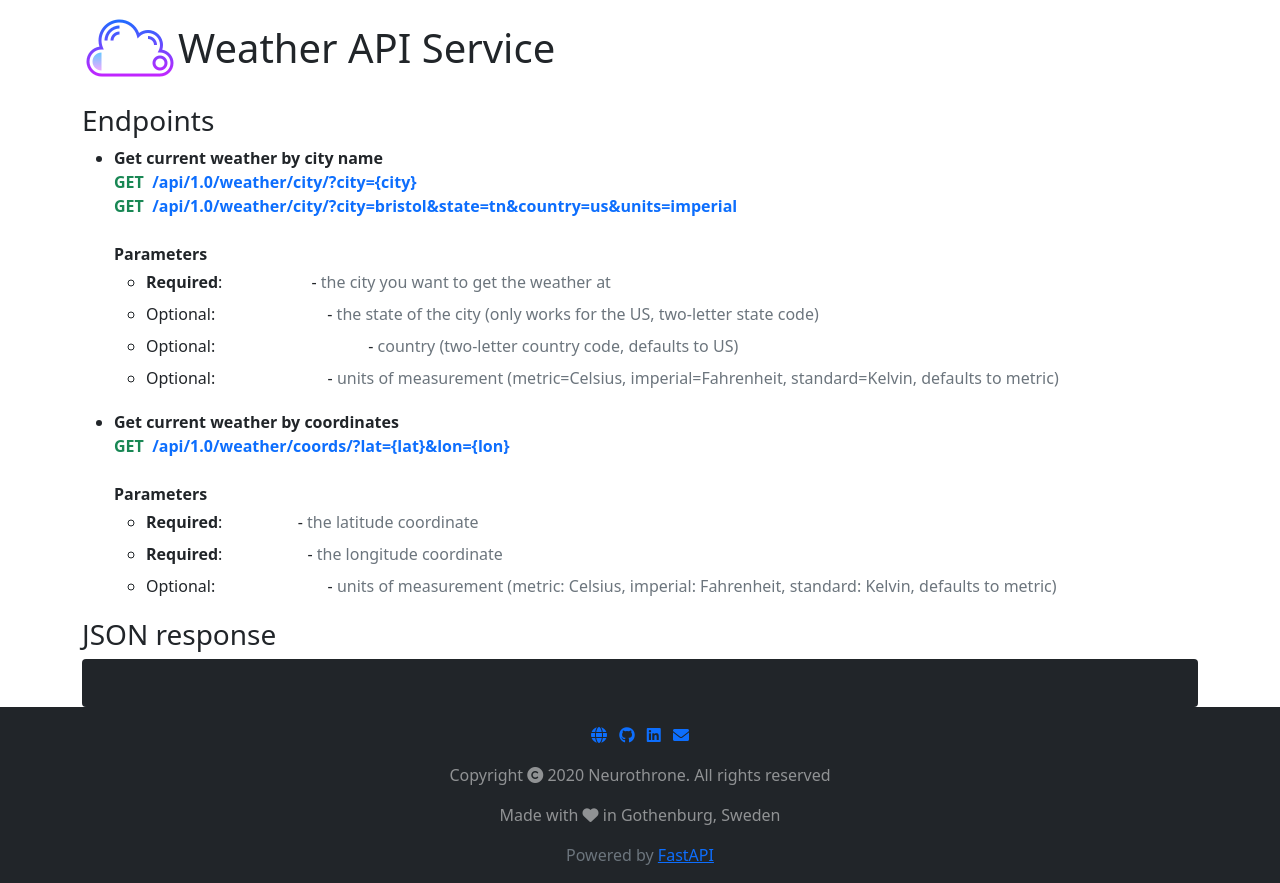
After one commit to neurothrone/weather-api, a Python web app: template app/templates/open/index.html in a window 1280 px wide. The commit adds this page. Run offline with Jinja, Linux system fonts and the light colour scheme; the template is opened without the code that fills it: most values are stand-ins (such as "Sample title", 1, 10 or a date in 2020); some libraries are stand-ins or nearby versions.

Commit message:
add templates for root() route

```diff
--- /dev/null
+++ b/app/templates/open/index.html
@@ -0,0 +1,79 @@
+{% extends "shared/base.html" %}
+
+{% block page_content %}
+    {{ super() }}
+    <h3>Endpoints</h3>
+
+    <ul>
+        <li><strong>Get current weather by city name</strong>
+            <br>
+            <span class="fw-bold text-success">GET</span>&nbsp;
+            <a class="text-decoration-none"
+               href="{{ url_for('read_weather_by_city') }}?city=gothenburg">
+                <span class="fw-bold">/api/1.0/weather/city/?city={city}</span>
+            </a>
+            <br>
+            <span class="fw-bold text-success">GET</span>&nbsp;
+            <a class="text-decoration-none"
+               href="{{ url_for('read_weather_by_city') }}?city=bristol&state=tn&country=us&units=imperial">
+                <span class="fw-bold">/api/1.0/weather/city/?city=bristol&state=tn&country=us&units=imperial</span>
+            </a>
+        </li>
+        <li class="list-unstyled">
+            <br>
+            <strong>Parameters</strong>
+            <ul class="lh-lg">
+                <li>
+                    <span class="param-text fw-bold">Required</span>:
+                    <span class="param-background p-1 rounded text-white opacity-75">city={city}</span>
+                    - <span class="text-muted">the city you want to get the weather at</span>
+                </li>
+                <li>Optional: <span class="param-background p-1 rounded text-white opacity-75">state={state}</span> -
+                    <span class="text-muted">the state of the city (only works for the US, two-letter state code)</span>
+                </li>
+                <li>Optional: <span class="param-background p-1 rounded text-white opacity-75">country={country}</span>
+                    - <span class="text-muted">country (two-letter country code, defaults to US)</span>
+                </li>
+                <li>Optional: <span class="param-background p-1 rounded text-white opacity-75">units={units}</span> -
+                    <span class="text-muted">units of measurement (metric=Celsius, imperial=Fahrenheit, standard=Kelvin,
+                    defaults to metric)</span>
+                </li>
+            </ul>
+        </li>
+    </ul>
+
+    <ul>
+        <li><strong>Get current weather by coordinates</strong>
+            <br>
+            <span class="fw-bold text-success">GET</span>&nbsp;
+            <a class="text-decoration-none"
+               href="{{ url_for('read_weather_by_coords') }}?lat=50.4324&lon=30">
+                <span class="fw-bold">/api/1.0/weather/coords/?lat={lat}&lon={lon}</span>
+            </a>
+        </li>
+        <li class="list-unstyled">
+            <br>
+            <strong>Parameters</strong>
+            <ul class="lh-lg">
+                <li><span class="param-text fw-bold">Required</span>: <span
+                        class="param-background p-1 rounded text-white opacity-75">lat={lat}</span> - <span
+                        class="text-muted">the latitude coordinate</span>
+                </li>
+                <li><span class="param-text fw-bold">Required</span>: <span
+                        class="param-background p-1 rounded text-white opacity-75">lon={lon}</span> - <span
+                        class="text-muted">the longitude coordinate</span>
+                </li>
+                <li>Optional: <span class="param-background p-1 rounded text-white opacity-75">units={units}</span> -
+                    <span class="text-muted">units of measurement (metric: Celsius, imperial: Fahrenheit, standard:
+                    Kelvin,
+                    defaults to metric)</span>
+                </li>
+            </ul>
+        </li>
+    </ul>
+
+    <h3>JSON response</h3>
+    <div class="bg-dark p-3 rounded">
+        <pre class="text-white" id="json-example"></pre>
+    </div>
+{% endblock %}
--- a/app/templates/shared/base.html
+++ b/app/templates/shared/base.html
@@ -1,22 +1,43 @@
 <!DOCTYPE html>
-<html lang="en">
+<html lang="en" class="h-100">
 <head>
     <meta charset="utf-8">
-    <title>{{ title if title else "Title" }}</title>
+    <meta name="viewport" content="width=device-width, initial-scale=1">
+    <meta name="author" content="Zaid Neurothrone">
+    {% block head %}{% endblock %}
+    <title>Weather API Service</title>
+    <!-- Brand icon -->
+    <link rel="icon" type="image/x-icon" href="{{ url_for('static', path='img/favicon.ico') }}">
+    <!-- Bootstrap Core CSS -->
+    <link rel="stylesheet" href="{{ url_for('static', path='libs/bootstrap/css/bootstrap.min.css') }}">
+    <!-- FontAwesome Core CSS -->
+    <link rel="stylesheet" href="{{ url_for('static', path='libs/fontawesome/css/all.min.css') }}">
+    <!-- Custom CSS -->
     <link rel="stylesheet" href="{{ url_for('static', path='css/main.css') }}">
+    {% block additional_css %}{% endblock %}
+    <!-- Fonts -->
 </head>
-<body>
+<body class="d-flex flex-column h-100">
 
-{% block header %}
-{% endblock %}
-
-<main>
+<!-- Content -->
+<main class="container">
     {% block page_content %}
-        {% if title %}<h1>{{ title }}</h1>{% endif %}
+        <h1 class="d-flex flex-wrap align-items-center justify-content-center justify-content-lg-start">
+            <img
+                    src="{{ url_for('static', path='img/icons8-cloud-96.png') }}"
+                    alt="Image of a cloud in gradient color"> Weather API Service
+        </h1>
     {% endblock %}
 </main>
 
+<!-- Footer -->
+{% include "shared/footer.html" %}
+
+<!-- Scripts -->
 {% block scripts %}
+    <!-- Bootstrap Core JS -->
+    <script src="{{ url_for('static', path='libs/bootstrap/js/bootstrap.min.js') }}"></script>
+    <!-- Custom JS -->
     <script src="{{ url_for('static', path='js/main.js') }}"></script>
 {% endblock %}
 
--- /dev/null
+++ b/app/templates/shared/footer.html
@@ -0,0 +1,22 @@
+<footer class="text-center bg-dark pt-3 mt-auto">
+    <div class="text-white-50">
+        <ul class="list-inline">
+            <li class="list-inline-item">
+                <a href="#"><i class="fa-solid fa-globe"></i></a>
+            </li>
+            <li class="list-inline-item">
+                <a href="https://github.com/neurothrone"><i class="fa-brands fa-github"></i></a>
+            </li>
+            <li class="list-inline-item">
+                <a href="https://linkedin.com/neurothrone"><i class="fa-brands fa-linkedin"></i></a>
+            </li>
+            <li class="list-inline-item">
+                <a href="#"><i class="fa-solid fa-envelope"></i></a>
+            </li>
+        </ul>
+
+        <p>Copyright <i class="fa-solid fa-copyright"></i> {{ now.year }} Neurothrone. All rights reserved</p>
+        <p>Made with <i class="fa-solid fa-heart footer-heart"></i> in Gothenburg, Sweden</p>
+        <p class="text-muted">Powered by <a href="https://fastapi.tiangolo.com/">FastAPI</a></p>
+    </div>
+</footer>
```
